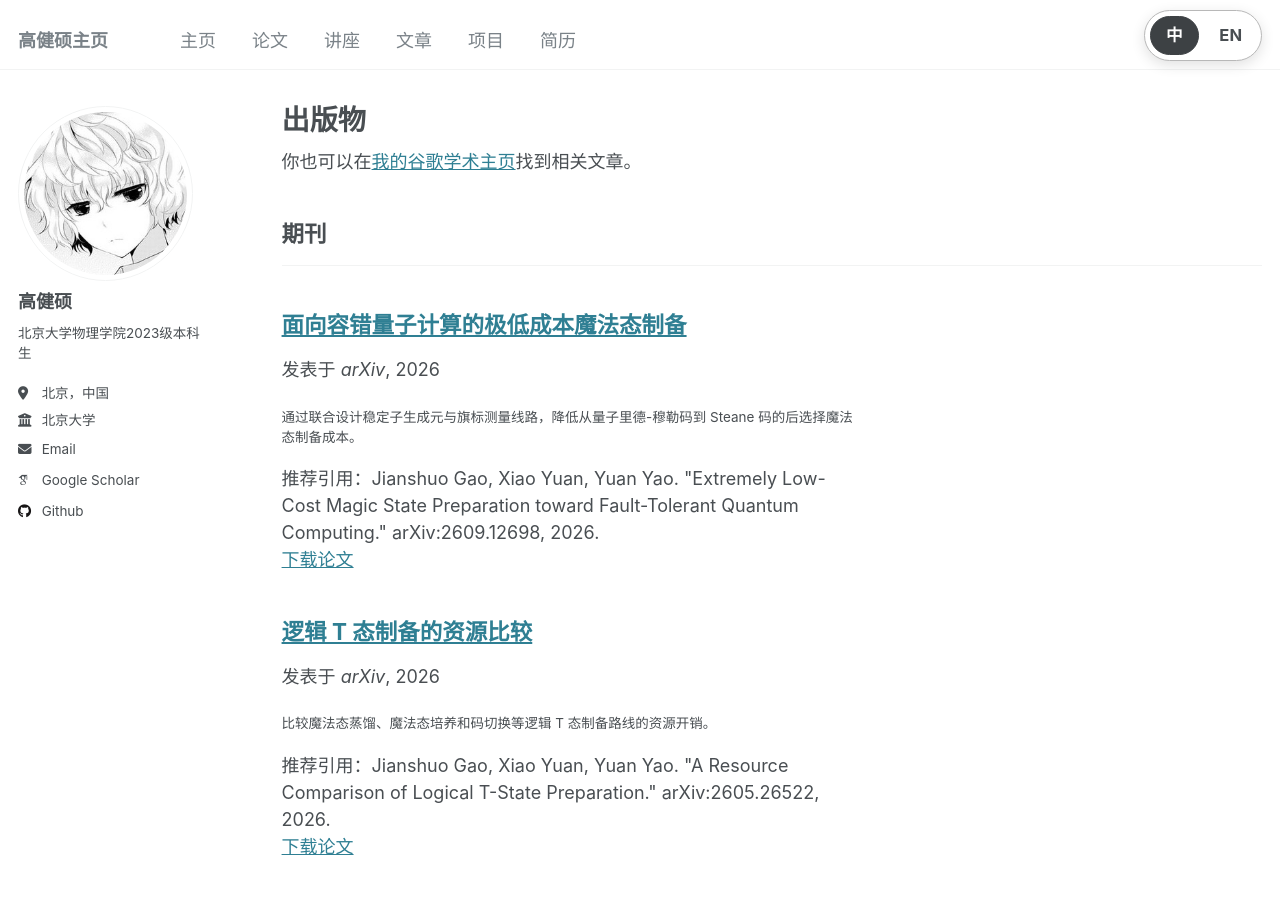
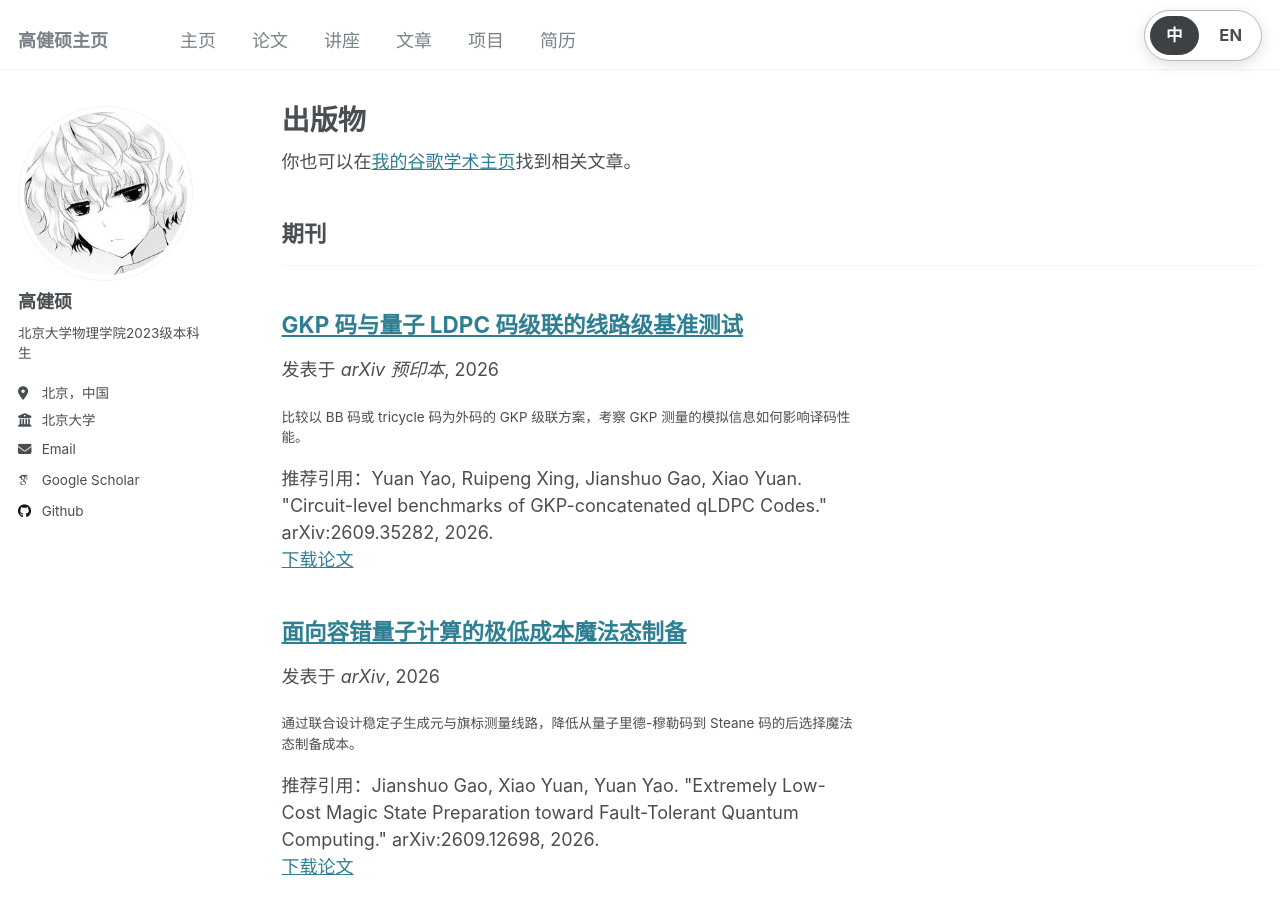
Before and after one commit to Townlin/townlin.github.io, a Jekyll site: the page built from _pages/publications.html, in a window 1280 px wide and 900 px high. Built offline with Jekyll 4.4.1, drawn with Linux system fonts in a browser that asks for light colours; some web fonts are replaced.

Commit message:
Update bilingual research experience and add GKP preprint

```diff
--- /dev/null
+++ b/_publications/2026-09-28-gkp-qldpc-benchmarks.md
@@ -0,0 +1,29 @@
+---
+title: "GKP 码与量子 LDPC 码级联的线路级基准测试"
+title_zh: "GKP 码与量子 LDPC 码级联的线路级基准测试"
+title_en: "Circuit-level benchmarks of GKP-concatenated qLDPC Codes"
+collection: publications
+category: manuscripts
+permalink: /publication/2026-09-28-gkp-qldpc-benchmarks
+excerpt: "比较以 BB 码或 tricycle 码为外码的 GKP 级联方案，考察 GKP 测量的模拟信息如何影响译码性能。"
+excerpt_zh: "比较以 BB 码或 tricycle 码为外码的 GKP 级联方案，考察 GKP 测量的模拟信息如何影响译码性能。"
+excerpt_en: "We compare BB and tricycle codes as outer codes for GKP error correction and study how analog GKP measurements affect decoding performance."
+date: 2026-09-28
+venue: "arXiv"
+venue_zh: "arXiv 预印本"
+venue_en: "arXiv preprint"
+paperurl: "https://arxiv.org/abs/2609.35282"
+citation: 'Yuan Yao, Ruipeng Xing, Jianshuo Gao, Xiao Yuan. "Circuit-level benchmarks of GKP-concatenated qLDPC Codes." arXiv:2609.35282, 2026.'
+---
+
+<div class="lang-block lang-zh" markdown="1">
+
+我们在三种噪声模型下比较了两类外码。使用 GKP 测量的连续读数进行译码时，两类码的有限尺寸逻辑错误率曲线都在更高的噪声强度处相交。在考虑位移误差如何沿综合征提取线路传播的模型中，所测 BB 码序列的交叉点约为 σ = 0.212，tricycle 码序列约为 σ = 0.142。
+
+</div>
+
+<div class="lang-block lang-en" markdown="1">
+
+We benchmarked the two outer-code families under three noise models. Using continuous GKP readouts in the decoder shifted the finite-size crossings of the logical error curves to higher noise levels for both families. When the simulation tracked displacement errors through the syndrome-extraction circuit, the estimated crossings were σ = 0.212 for the selected BB codes and σ = 0.142 for the selected tricycle codes.
+
+</div>
```
Also changed, not shown: _pages/about.md (+4 -0 lines), _pages/cv.md (+14 -14 lines).
